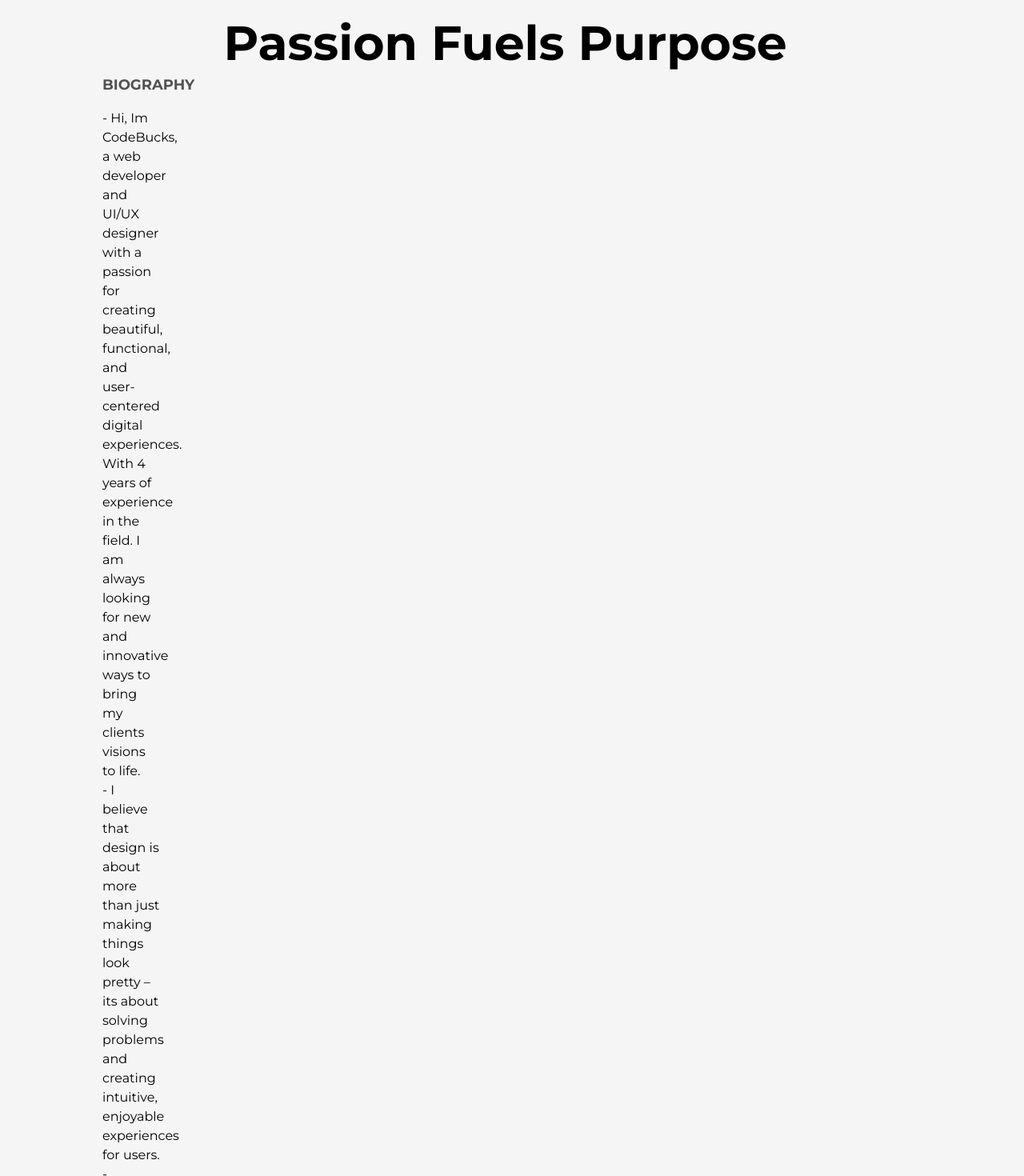
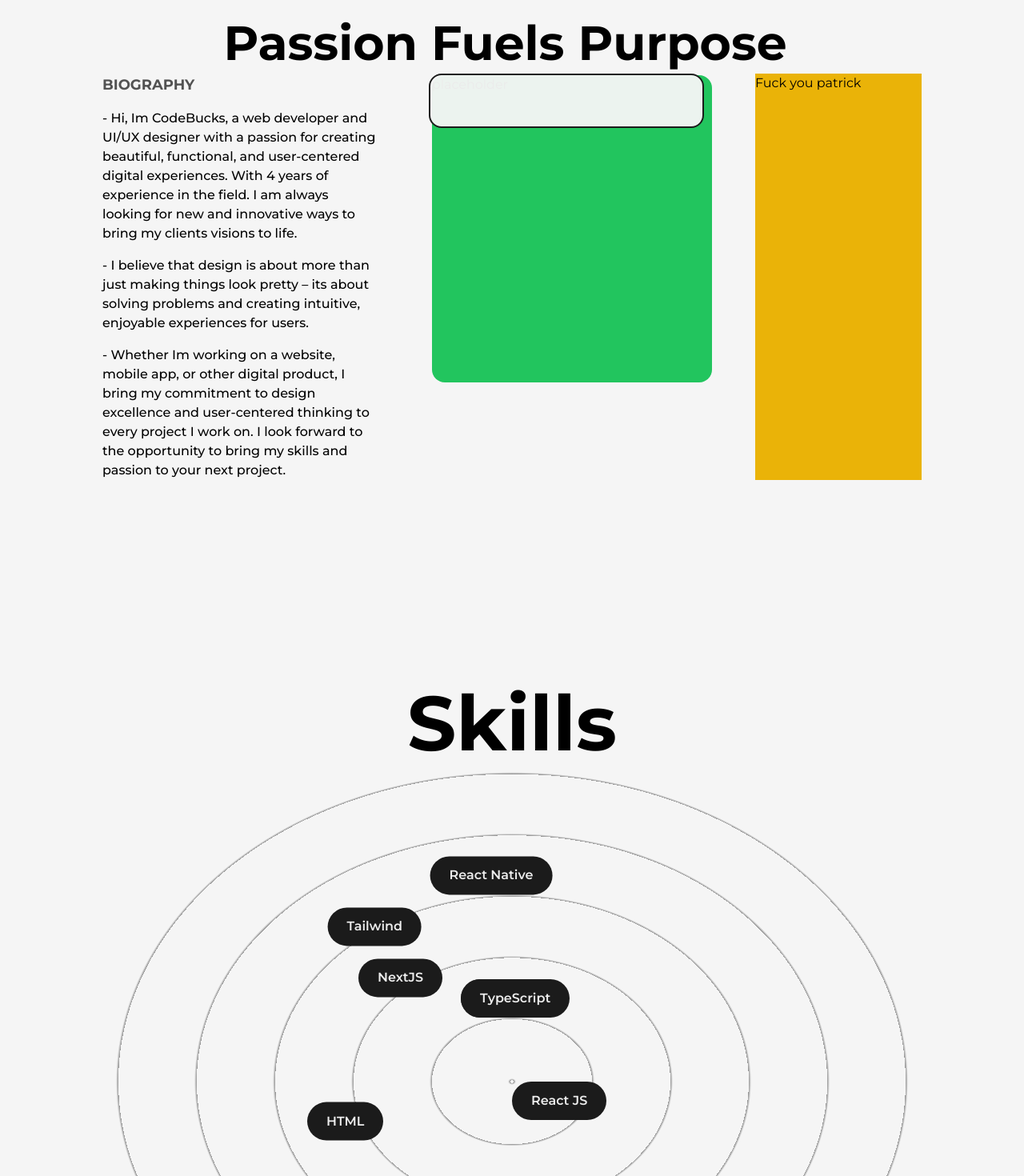
Before and after one commit to StephenRicketts/portfolio-2, a Next.js app: page /about in a window 1280 px wide. Shown: the part 240-1710 px from the top of the page at 80% size. Built offline with nearby package versions, Linux system fonts and the light colour scheme.

Commit message:
added skills section, started employment section

```diff
--- /dev/null
+++ b/components/Experience.tsx
@@ -0,0 +1,14 @@
+import React from "react";
+
+type Props = {};
+
+export const Experience = (props: Props) => {
+  return (
+    <div className="my-64">
+      <h2 className="font-bold text-8xl mb-32 w-full text-center">
+        Experience
+      </h2>
+      <div className="w-[75%] mx-auto relative"></div>
+    </div>
+  );
+};
--- /dev/null
+++ b/components/Skills.tsx
@@ -0,0 +1,39 @@
+import React from "react";
+import { motion } from "framer-motion";
+
+type SkillProps = { name: string; x: string; y: string };
+
+const Skill: React.FC<SkillProps> = ({ name, x, y }) => {
+  return (
+    <div>
+      <motion.div
+        whileHover={{ scale: 1.05 }}
+        initial={{ x: 0, y: 0 }}
+        whileInView={{ x: x, y: y }}
+        viewport={{ once: true }}
+        transition={{ duration: 1.5 }}
+        className="flex items-center justify-center rounded-full font-semibold bg-dark text-light py-3 px-6 shadow-dark cursor-pointer absolute"
+      >
+        {name}
+      </motion.div>
+    </div>
+  );
+};
+
+export const Skills = () => {
+  return (
+    <>
+      <h2 className="font-bold text-8xl mt-64 w-full text-center">Skills</h2>
+      <div className="w-full h-screen relative flex items-center justify-center rounded-full bg-circularLight">
+        <Skill name="HTML" x="-20vw" y="2vw" />
+        <Skill name="CSS" x="-5vw" y="-10vw" />
+        <Skill name="TypeScript" x="-5vw" y="-10vw" />
+        <Skill name="NextJS" x="-15vw" y="-12vw" />
+        <Skill name="Figma" x="-25vw" y="10vw" />
+        <Skill name="Tailwind " x="-18vw" y="-17vw" />
+        <Skill name="React JS" x="0vw" y="0vw" />
+        <Skill name="React Native" x="-8vw" y="-22vw" />
+      </div>
+    </>
+  );
+};
--- a/pages/about.tsx
+++ b/pages/about.tsx
@@ -1,7 +1,9 @@
 import Head from "next/head";
-import React from "react";
+import React, { useEffect, useRef } from "react";
 import { AnimatedText } from "../components/AnimatedText";
 import { Layout } from "../components/Layout";
+import { useInView, useMotionValue, useSpring } from "framer-motion";
+import { Skills } from "../components/Skills";
 
 type Props = {};
 
@@ -10,29 +12,29 @@ const about = (props: Props) => {
     <>
       <Head>
         <title>Stephen Ricketts | About Page</title>
-        <meta name="description" content="" />
+        <meta name="description" content="any description" />
       </Head>
       <main className="flex w-full flex-col items-center justify-center">
         <Layout className="p-16">
           <AnimatedText text="Passion Fuels Purpose" />
           <div className="grid w-full grid-cols-8 gap-16">
-            <div>
+            <div className="col-span-3">
               <h2 className="mb-4 text-lg font-bold uppercase text-dark/75">
                 Biography
               </h2>
-              <p>
+              <p className="font-medium">
                 - Hi, Im CodeBucks, a web developer and UI/UX designer with a
                 passion for creating beautiful, functional, and user-centered
                 digital experiences. With 4 years of experience in the field. I
                 am always looking for new and innovative ways to bring my
                 clients visions to life.
               </p>
-              <p>
+              <p className="my-4 font-medium">
                 - I believe that design is about more than just making things
                 look pretty – its about solving problems and creating intuitive,
                 enjoyable experiences for users.
               </p>
-              <p>
+              <p className="font-medium">
                 - Whether Im working on a website, mobile app, or other digital
                 product, I bring my commitment to design excellence and
                 user-centered thinking to every project I work on. I look
@@ -40,7 +42,16 @@ const about = (props: Props) => {
                 your next project.
               </p>
             </div>
+            <div className="col-span-3 relative h-max rounded-2xl border-2 border-solid border-dark bg-light p-8">
+              <div className="absolute top-0 -right-3 -z-10 w-[103%] h-[103%] rounded-2xl">
+                <div className="w-full h-96 rounded-2xl bg-green-500">
+                  placeholder
+                </div>
+              </div>
+            </div>
+            <div className="col-span-2 bg-yellow-500">Fuck you patrick</div>
           </div>
+          <Skills />
         </Layout>
       </main>
     </>
--- a/tailwind.config.js
+++ b/tailwind.config.js
@@ -18,6 +18,10 @@ module.exports = {
         primary: "#B63E96",
         primaryDark: "#58E6D9",
       },
+      backgroundImage: {
+        circularLight:
+          "repeating-radial-gradient(rgba(0,0,0, 0.4) 2px,#f5f5f5f5 5px,#f5f5f5 100px);",
+      },
     },
   },
   plugins: [],
```
